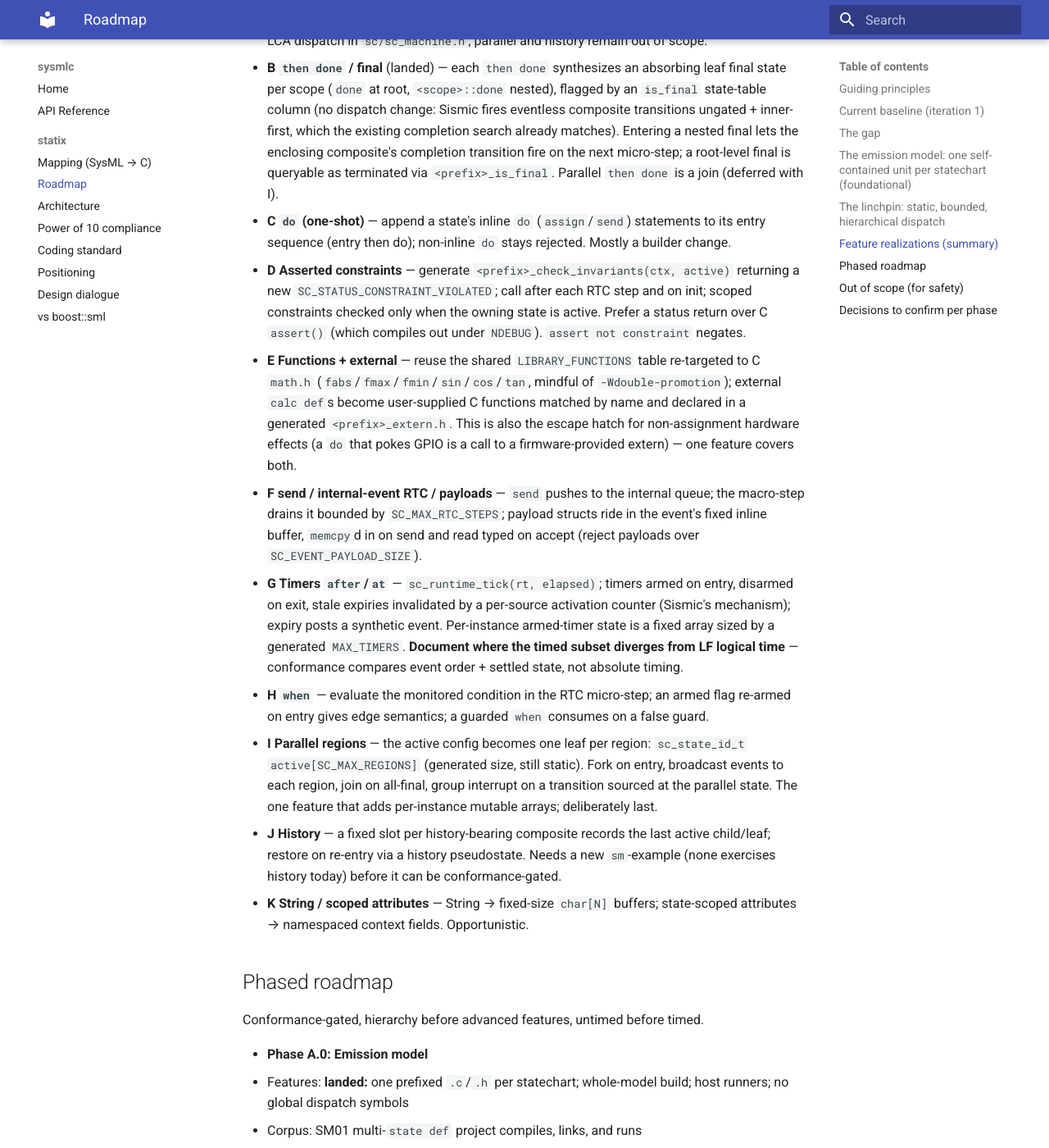
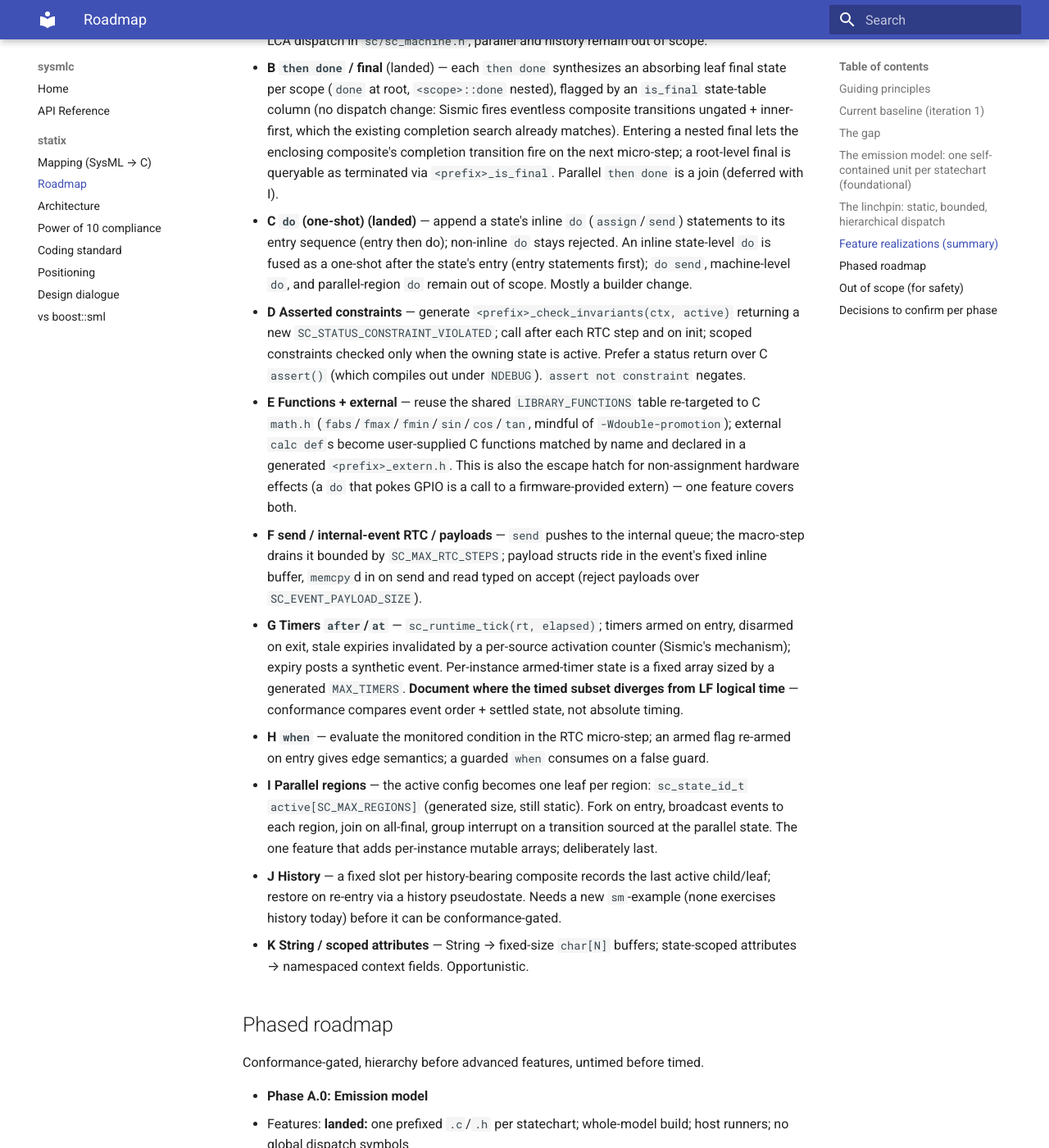
Before and after one commit to glacier-project/sysmlc-core, an MkDocs documentation site: the page built from docs/statix/roadmap.md, in a window 1280 px wide and 1400 px high, scrolled down 4423 px. Shown: the whole window at 82% size. Built offline with MkDocs 1.6.1 and Material for MkDocs 9.7.7, drawn with Linux system fonts in a browser that asks for light colours; some of the changed text lies outside the part shown.

Commit message:
docs(statix): record one-shot do-action support

```diff
--- a/docs/statix/roadmap.md
+++ b/docs/statix/roadmap.md
@@ -51,7 +51,7 @@ Each row is a construct statix rejects today; the front-end delivers all of them
   - Example model: sm10
   - Oracle (quake/Sismic): `FinalState` + completion
   - rosetta (LF): `done` mode / `completed`
-- **C. `do` activity (one-shot)**
+- **C. `do` activity (one-shot) (landed)**
   - Example model: sm12
   - Oracle (quake/Sismic): fused into `on_entry`
   - rosetta (LF): fused into entry reaction
@@ -173,9 +173,11 @@ rosetta.
   completion transition fire on the next micro-step; a root-level final is
   queryable as terminated via `<prefix>_is_final`. Parallel `then done` is a join
   (deferred with I).
-- **C `do` (one-shot)** — append a state's inline `do` (`assign`/`send`)
+- **C `do` (one-shot) (landed)** — append a state's inline `do` (`assign`/`send`)
   statements to its entry sequence (entry then do); non-inline `do` stays
-  rejected. Mostly a builder change.
+  rejected. An inline state-level `do` is fused as a one-shot after the state's
+  entry (entry statements first); `do send`, machine-level `do`, and
+  parallel-region `do` remain out of scope. Mostly a builder change.
 - **D Asserted constraints** — generate `<prefix>_check_invariants(ctx, active)`
   returning a new `SC_STATUS_CONSTRAINT_VIOLATED`; call after each RTC step and
   on init; scoped constraints checked only when the owning state is active.
@@ -220,7 +222,7 @@ Conformance-gated, hierarchy before advanced features, untimed before timed.
   - Corpus: SM01 multi-`state def` project compiles, links, and runs
   - Runtime delta: prefixed public API; static guard/action; shared `sc/sc_machine.h` dispatch template
 - **Phase A: UML core (untimed)**
-  - Features: **composite (landed)**, **then done/final (landed)**, one-shot do, constraints, functions/extern
+  - Features: **composite (landed)**, **then done/final (landed)**, **one-shot do (landed)**, constraints, functions/extern
   - Corpus: sm08, sm10, sm12, sm14, sm17
   - Runtime delta: state tree + LCA dispatch + MAX_DEPTH; final states; invariant check + new status
 - **Phase B: Internal-event RTC**
```
Also changed, not shown: docs/statix-mapping.md (+4 -2 lines), docs/statix/architecture.md (+3 -2 lines).
